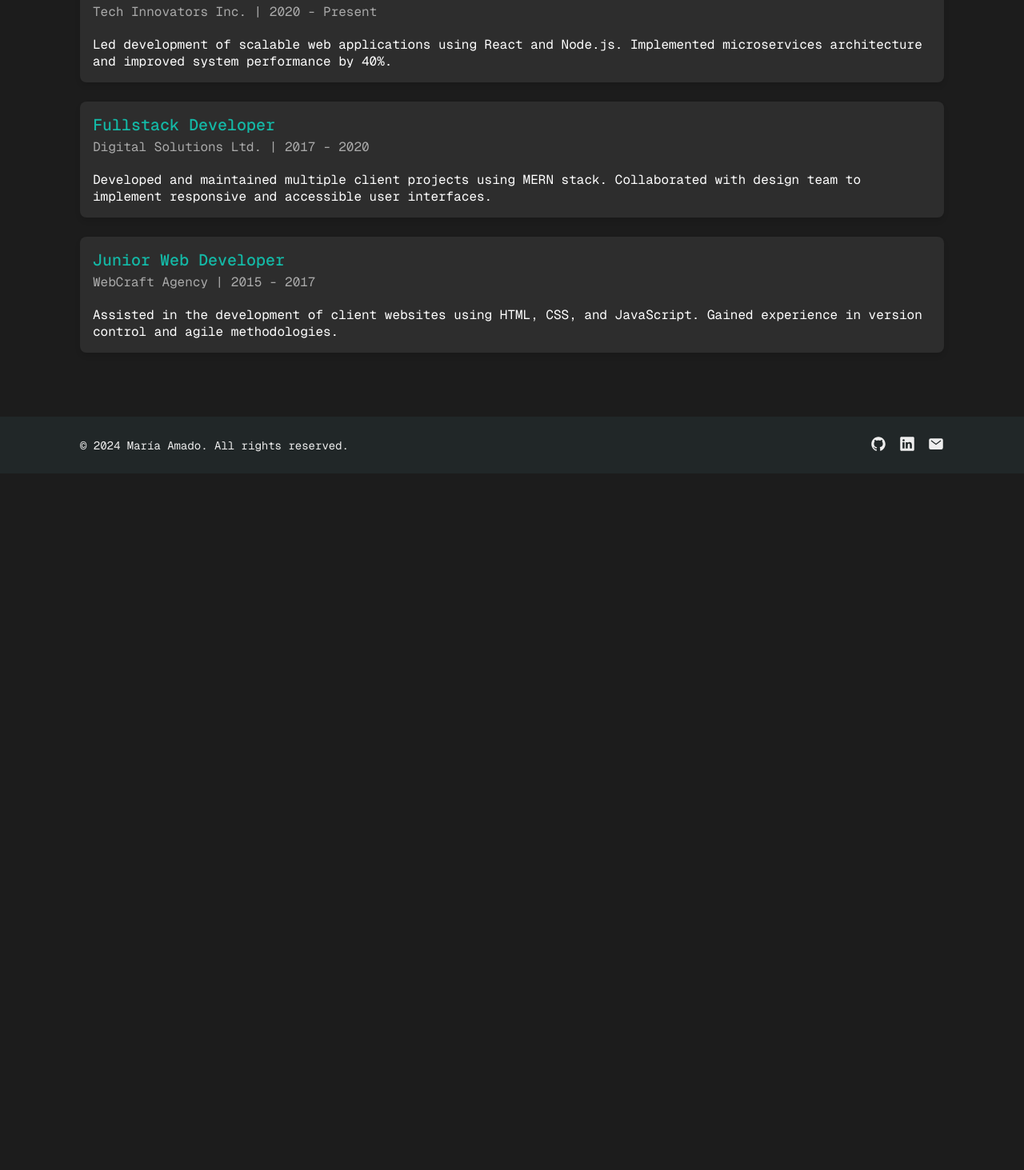
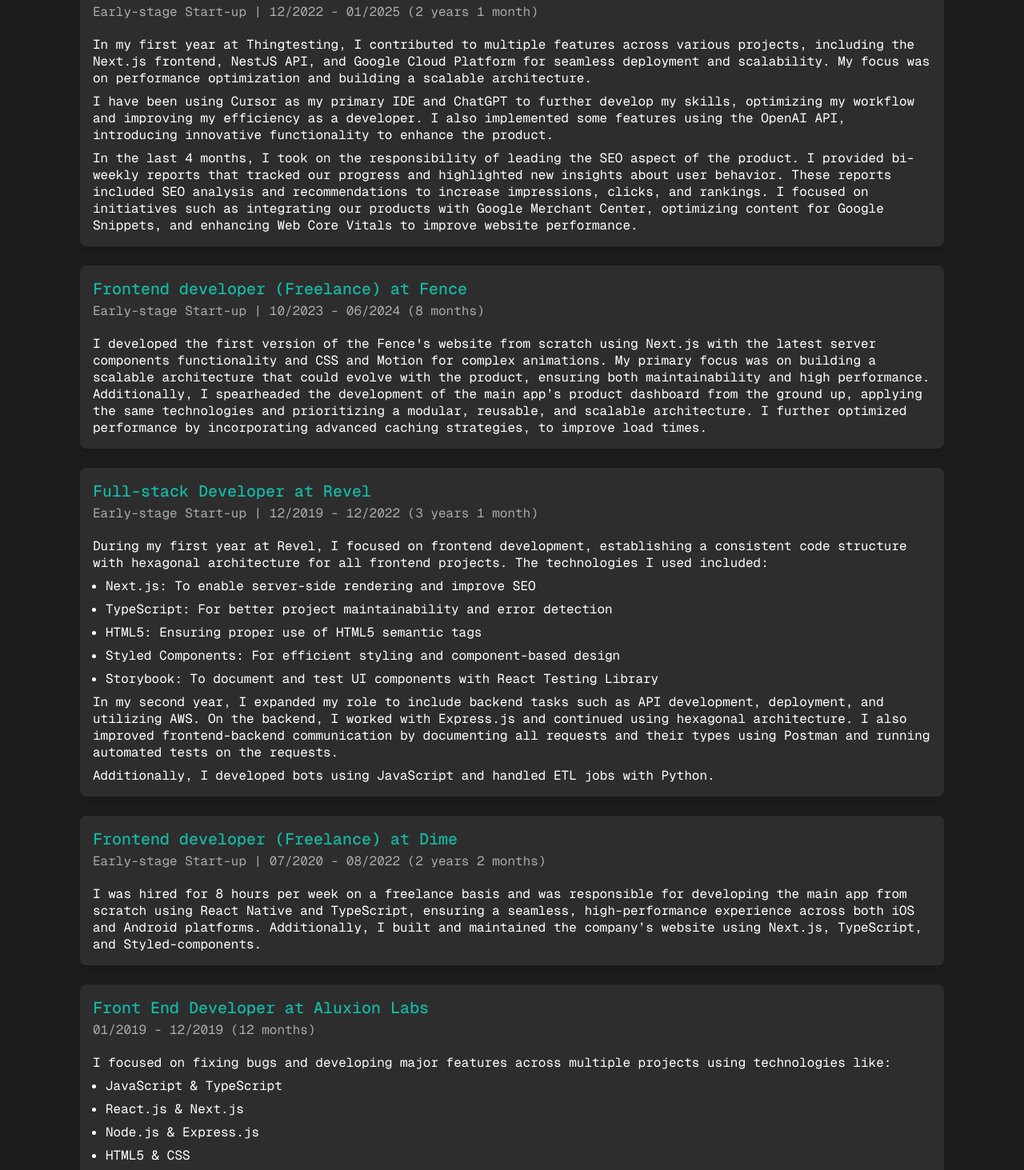
Before and after one commit to MeryScarlet15/portfolio, a Next.js app: page / in a window 1280 px wide. Shown: the part 2647-4110 px from the top of the page at 80% size. Before the commit the page ends 3239 px from the top, so only its background shows below. Built offline with nearby package versions, Linux system fonts and the light colour scheme.

Commit message:
feat experience copies

```diff
--- a/src/modules/experience/components/job/job.module.scss
+++ b/src/modules/experience/components/job/job.module.scss
@@ -39,4 +39,15 @@
 .job__description {
   @extend .text;
   color: colors.$white;
+  display: flex;
+  flex-direction: column;
+  gap: 8px;
+
+  ul {
+    list-style-type: disc;
+    margin-left: 16px;
+    display: flex;
+    flex-direction: column;
+    gap: 8px;
+  }
 }
--- a/src/modules/experience/components/job/job.tsx
+++ b/src/modules/experience/components/job/job.tsx
@@ -5,8 +5,9 @@
   job: {
     title: string;
     company: string;
+    isStartup: boolean;
     period: string;
-    description: string;
+    description: React.ReactNode;
   };
   animationDelay?: number;
 };
@@ -21,9 +22,11 @@
         animationDelay: `${animationDelay || DEFAULT_ANIMATION_DELAY}s`,
       }}
     >
-      <h3 className={styles.job__title}>{job.title}</h3>
+      <h3 className={styles.job__title}>
+        {job.title} at {job.company}
+      </h3>
       <p className={styles.job__meta}>
-        {job.company} | {job.period}
+        {job.isStartup && "Early-stage Start-up |"} {job.period}
       </p>
       <p className={styles.job__description}>{job.description}</p>
     </div>
--- a/src/modules/experience/experience.tsx
+++ b/src/modules/experience/experience.tsx
@@ -3,25 +3,159 @@
 import { Job } from "./components/job/job";
 const jobs = [
   {
-    title: "Senior Fullstack Developer",
-    company: "Tech Innovators Inc.",
-    period: "2020 - Present",
-    description:
-      "Led development of scalable web applications using React and Node.js. Implemented microservices architecture and improved system performance by 40%.",
+    title: "Software Developer",
+    company: "Thingtesting",
+    isStartup: true,
+    period: "12/2022 - 01/2025 (2 years 1 month)",
+    description: (
+      <>
+        <p>
+          In my first year at Thingtesting, I contributed to multiple features
+          across various projects, including the Next.js frontend, NestJS API,
+          and Google Cloud Platform for seamless deployment and scalability. My
+          focus was on performance optimization and building a scalable
+          architecture.
+        </p>
+
+        <p>
+          I have been using Cursor as my primary IDE and ChatGPT to further
+          develop my skills, optimizing my workflow and improving my efficiency
+          as a developer. I also implemented some features using the OpenAI API,
+          introducing innovative functionality to enhance the product.
+        </p>
+
+        <p>
+          In the last 4 months, I took on the responsibility of leading the SEO
+          aspect of the product. I provided bi-weekly reports that tracked our
+          progress and highlighted new insights about user behavior. These
+          reports included SEO analysis and recommendations to increase
+          impressions, clicks, and rankings. I focused on initiatives such as
+          integrating our products with Google Merchant Center, optimizing
+          content for Google Snippets, and enhancing Web Core Vitals to improve
+          website performance.
+        </p>
+      </>
+    ),
   },
   {
-    title: "Fullstack Developer",
-    company: "Digital Solutions Ltd.",
-    period: "2017 - 2020",
-    description:
-      "Developed and maintained multiple client projects using MERN stack. Collaborated with design team to implement responsive and accessible user interfaces.",
+    title: "Frontend developer (Freelance)",
+    company: "Fence",
+    isStartup: true,
+    period: "10/2023 - 06/2024 (8 months)",
+    description: (
+      <>
+        <p>
+          I developed the first version of the Fence's website from scratch
+          using Next.js with the latest server components functionality and CSS
+          and Motion for complex animations. My primary focus was on building a
+          scalable architecture that could evolve with the product, ensuring
+          both maintainability and high performance. Additionally, I spearheaded
+          the development of the main app’s product dashboard from the ground
+          up, applying the same technologies and prioritizing a modular,
+          reusable, and scalable architecture. I further optimized performance
+          by incorporating advanced caching strategies, to improve load times.
+        </p>
+      </>
+    ),
   },
   {
-    title: "Junior Web Developer",
-    company: "WebCraft Agency",
-    period: "2015 - 2017",
-    description:
-      "Assisted in the development of client websites using HTML, CSS, and JavaScript. Gained experience in version control and agile methodologies.",
+    title: "Full-stack Developer",
+    company: "Revel",
+    isStartup: true,
+    period: "12/2019 - 12/2022 (3 years 1 month)",
+    description: (
+      <>
+        <p>
+          During my first year at Revel, I focused on frontend development,
+          establishing a consistent code structure with hexagonal architecture
+          for all frontend projects. The technologies I used included:
+        </p>
+
+        <ul className={styles.experience__list}>
+          <li>Next.js: To enable server-side rendering and improve SEO</li>
+          <li>
+            TypeScript: For better project maintainability and error detection
+          </li>
+          <li>HTML5: Ensuring proper use of HTML5 semantic tags</li>
+          <li>
+            Styled Components: For efficient styling and component-based design
+          </li>
+          <li>
+            Storybook: To document and test UI components with React Testing
+            Library
+          </li>
+        </ul>
+
+        <p>
+          In my second year, I expanded my role to include backend tasks such as
+          API development, deployment, and utilizing AWS. On the backend, I
+          worked with Express.js and continued using hexagonal architecture. I
+          also improved frontend-backend communication by documenting all
+          requests and their types using Postman and running automated tests on
+          the requests.
+        </p>
+
+        <p>
+          Additionally, I developed bots using JavaScript and handled ETL jobs
+          with Python.
+        </p>
+      </>
+    ),
+  },
+  {
+    title: "Frontend developer (Freelance)",
+    company: "Dime",
+    isStartup: true,
+    period: "07/2020 - 08/2022 (2 years 2 months)",
+    description: (
+      <>
+        <p>
+          I was hired for 8 hours per week on a freelance basis and was
+          responsible for developing the main app from scratch using React
+          Native and TypeScript, ensuring a seamless, high-performance
+          experience across both iOS and Android platforms. Additionally, I
+          built and maintained the company’s website using Next.js, TypeScript,
+          and Styled-components.
+        </p>
+      </>
+    ),
+  },
+  {
+    title: "Front End Developer",
+    company: "Aluxion Labs",
+    isStartup: false,
+    period: "01/2019 - 12/2019 (12 months)",
+    description: (
+      <>
+        <p>
+          I focused on fixing bugs and developing major features across multiple
+          projects using technologies like:
+        </p>
+
+        <ul className={styles.experience__list}>
+          <li>JavaScript & TypeScript</li>
+          <li>React.js & Next.js</li>
+          <li>Node.js & Express.js</li>
+          <li>HTML5 & CSS</li>
+          <li>jQuery & Styled Components</li>
+          <li>Git & Storybook</li>
+        </ul>
+      </>
+    ),
+  },
+  {
+    title: "Intern",
+    company: "Cibernos",
+    isStartup: false,
+    period: "10/2018 - 01/2019 (4 months)",
+    description: (
+      <>
+        <p>
+          I focused on fundamentals and development of advanced applications
+          with the tool PLAN using SQL
+        </p>
+      </>
+    ),
   },
 ];
 
```
